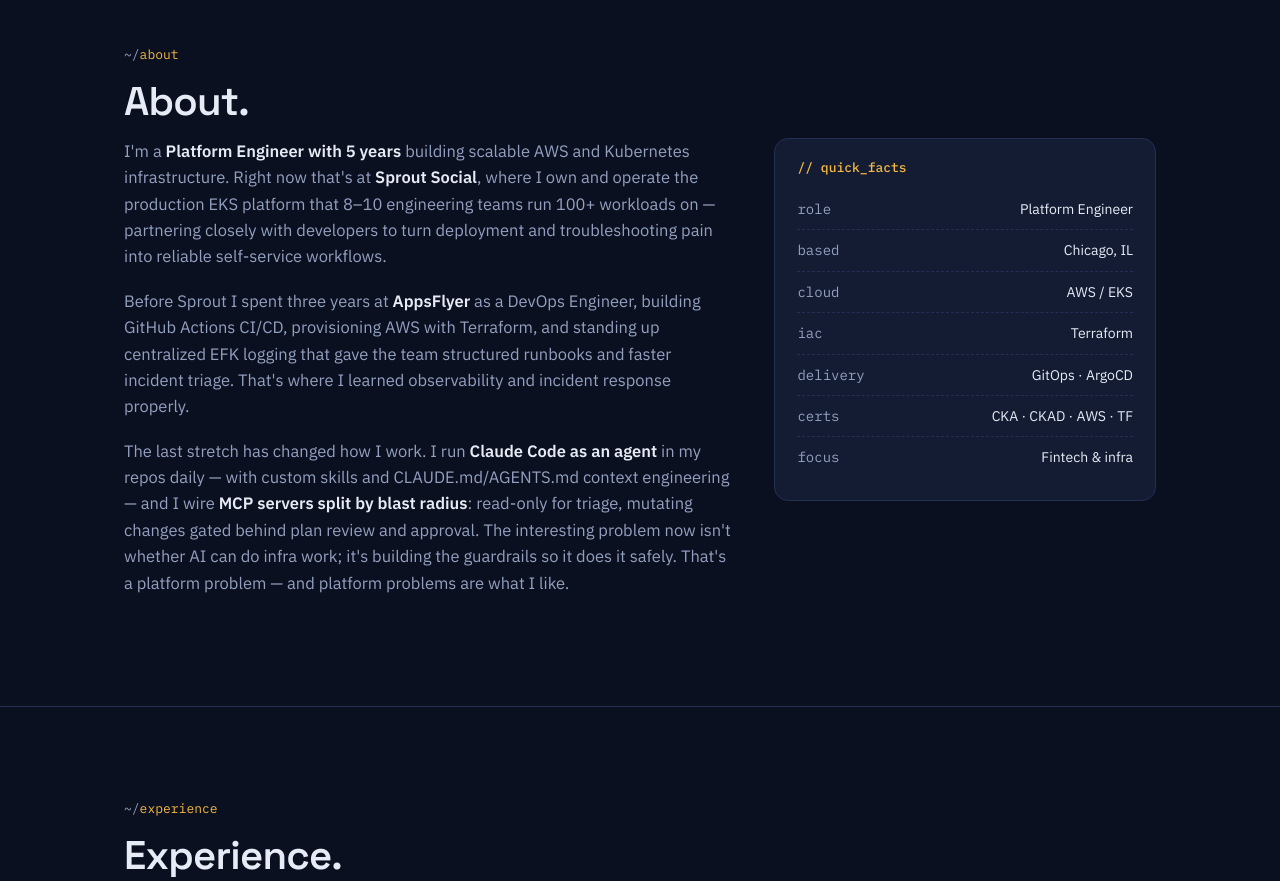
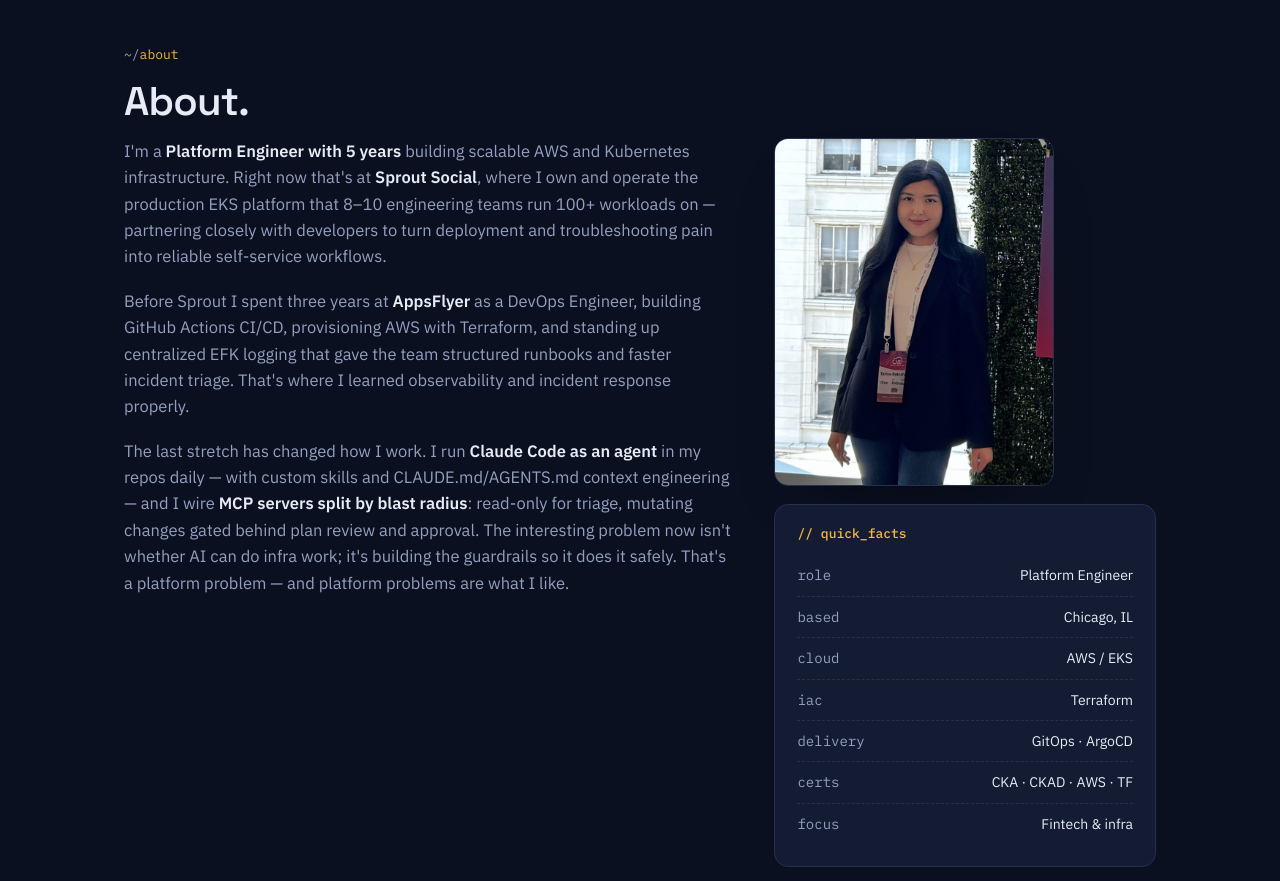
Before and after one commit to tatinatech/tatinatech.github.io, a plain HTML site: page index.html in a window 1280 px wide. Shown: the part 2440-3321 px from the top of the page. Drawn offline with Linux system fonts and the light colour scheme.

Commit message:
Add photo to About section

```diff
--- a/index.html
+++ b/index.html
@@ -92,6 +92,8 @@
   @media(max-width:760px){.about-grid{grid-template-columns:1fr}}
   .about p{color:var(--muted);font-size:16.5px;margin:0 0 18px}
   .about strong{color:var(--text);font-weight:600}
+
+  .about-photo{width:100%;max-width:280px;height:auto;border-radius:14px;border:1px solid var(--line);display:block;margin:0 0 18px;box-shadow:0 30px 70px -45px rgba(0,0,0,.8)}
   .quick{background:var(--surface);border:1px solid var(--line);border-radius:var(--radius);padding:22px;align-self:start}
   .quick h3{font-size:13px;font-family:"IBM Plex Mono",monospace;color:var(--amber);margin-bottom:14px;font-weight:500}
   .quick ul{list-style:none;margin:0;padding:0}
@@ -241,7 +243,9 @@
         <p>Before Sprout I spent three years at <strong>AppsFlyer</strong> as a DevOps Engineer, building GitHub Actions CI/CD, provisioning AWS with Terraform, and standing up centralized EFK logging that gave the team structured runbooks and faster incident triage. That's where I learned observability and incident response properly.</p>
         <p>The last stretch has changed how I work. I run <strong>Claude Code as an agent</strong> in my repos daily — with custom skills and CLAUDE.md/AGENTS.md context engineering — and I wire <strong>MCP servers split by blast radius</strong>: read-only for triage, mutating changes gated behind plan review and approval. The interesting problem now isn't whether AI can do infra work; it's building the guardrails so it does it safely. That's a platform problem — and platform problems are what I like.</p>
       </div>
-      <aside class="quick">
+      <aside>
+        <img src="tatina.jpg" alt="Tatina Bakishova" class="about-photo">
+        <div class="quick">
         <h3>// quick_facts</h3>
         <ul>
           <li><span>role</span><span>Platform Engineer</span></li>
@@ -252,6 +256,7 @@
           <li><span>certs</span><span>CKA · CKAD · AWS · TF</span></li>
           <li><span>focus</span><span>Fintech &amp; infra</span></li>
         </ul>
+        </div>
       </aside>
     </div>
   </div>
```
